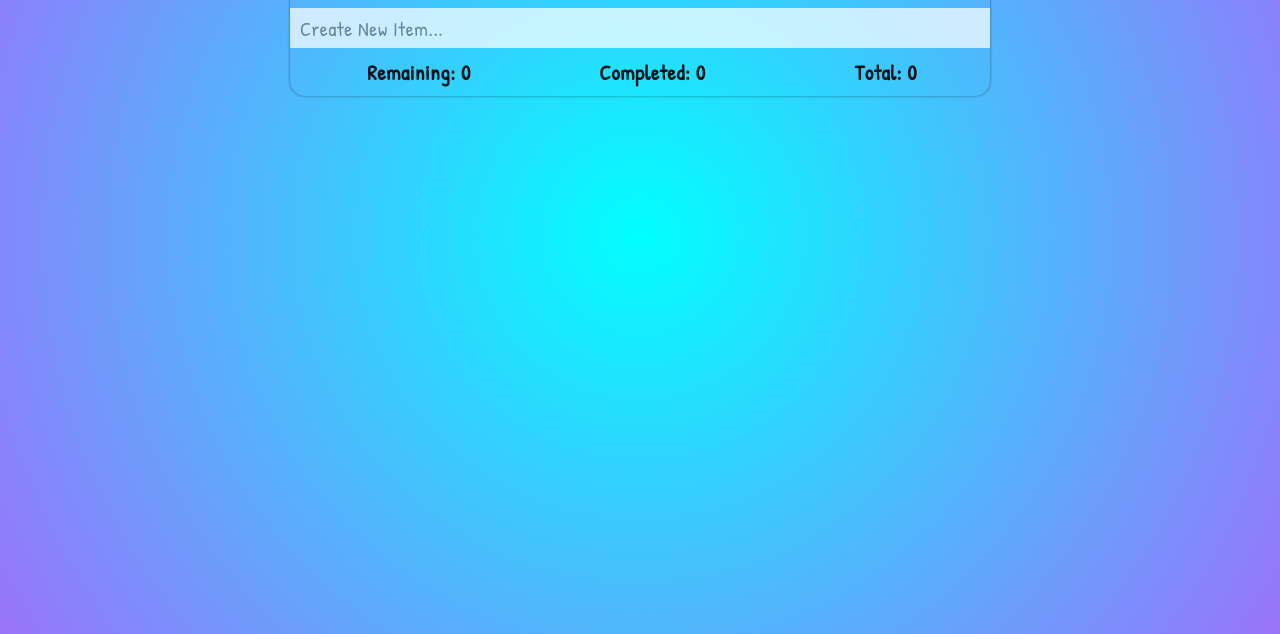
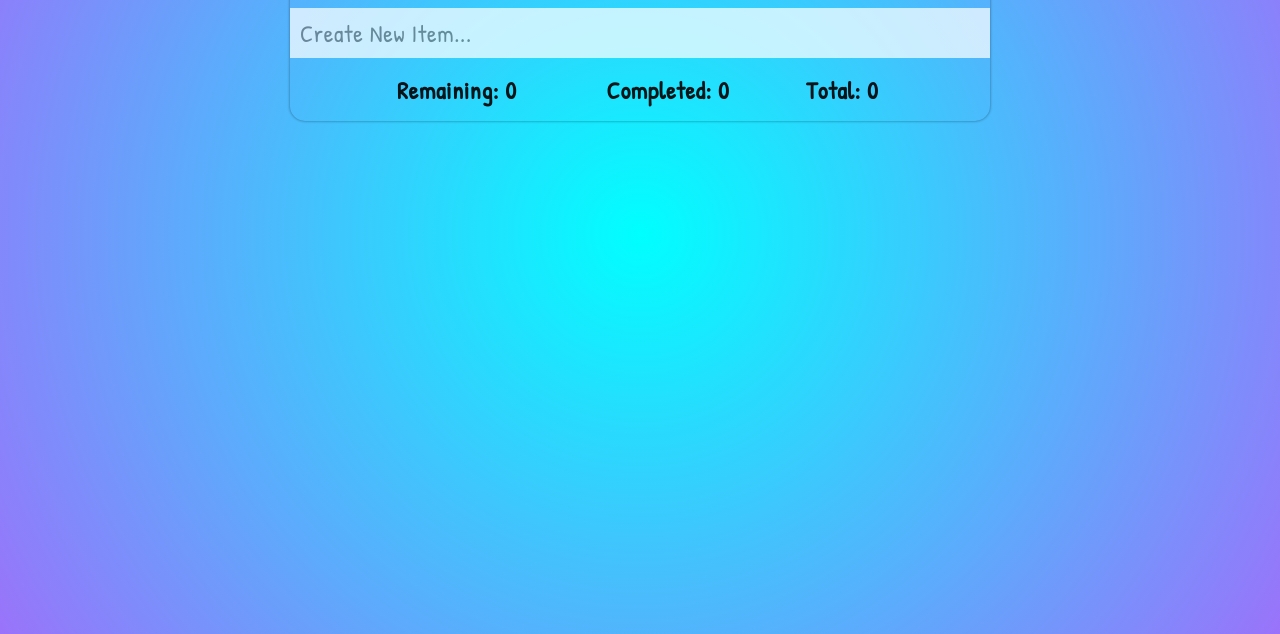
Before and after one commit to Pumala/todolist, a plain HTML site: page index.html in a window 1280 px wide. Shown: the part 166-800 px from the top of the page. Drawn offline with Linux system fonts and the light colour scheme.

Commit message:
Update style.css

```diff
--- a/css/style.css
+++ b/css/style.css
@@ -13,7 +13,7 @@ html {
 h1 {
   text-align: center;
   padding: 10px;
-  font-size: 2.5em;
+  font-size: 1.75em;
 }
 
 ul {
@@ -22,8 +22,8 @@ ul {
 
 .container {
   opacity: 0.9;
-  margin: 100px 5%;
-  width: 90%;
+  margin: 100px 3%;
+  width: 94%;
   border-radius: 15px;
   box-shadow: 0 0 3px rgba(0, 0, 0, 0.5);
 }
@@ -34,7 +34,7 @@ input {
   height: 40px;
   opacity: 0.8;
   border: none;
-  font-size: 20px;
+  font-size: 1.2em;
   padding-left: 10px;
 }
 
@@ -43,24 +43,34 @@ input:focus {
   border: 5px solid #47BDFC;
   opacity: 1;
 }
-
 h3 {
-  margin-left: 5px;
-  width: calc((100% - 15px) / 3);
-  font-size: 1.3em;
-  text-align: center;
+  font-size: 1.1em;
+}
+h3:nth-child(2n) {
+  left: 41%;
+  position: absolute;
+}
+h3:last-child {
+  position: absolute;
+  right: 6%;
 }
 
 .bottom {
-  width: 100%;
+  width: 94%;
   display: flex;
   flex-wrap: wrap;
-  padding: 10px;
+  display: -webkit-flex; /* Safari */
+  -webkit-flex-wrap: wrap; /* Safari 6.1+ */
+  padding: 3%;
+}
+
+input, li {
+  cursor: pointer;
 }
 
 li {
   width: 100%;
-  font-size: 20px;
+  font-size: 1.2em;
   background: rgba(0, 0, 0, 0.1);
   height: 35px;
   line-height: 35px;
@@ -98,3 +108,43 @@ li:hover span {
     margin: 100px auto;
   }
 }
+
+@media only screen and (min-width: 400px) {
+  h1 {
+    font-size: 2em;
+  }
+  h3 {
+    font-size: 1.25em;
+  }
+}
+
+@media only screen and (min-width: 550px) {
+  h1 {
+    font-size: 2.5em;
+  }
+  h3 {
+    font-size: 1.5em;
+  }
+  h3:nth-child(2n) {
+    left: 225.078px;
+  }
+  h3:last-child {
+    right: 20px;
+  }
+  input {
+    height: 50px;
+  }
+  input, li {
+    font-size: 1.5em;
+  }
+  li {
+    height: 45px;
+    line-height: 45px;
+  }
+  .bottom {
+    position: relative;
+    margin: 0 auto;
+    padding: 15.5px;
+    width: 486px;
+  }
+}
```
